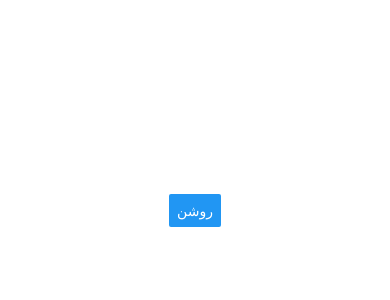
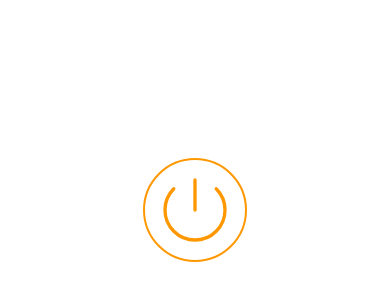
Before and after one commit to omidbaharifar/vibrate-your-phone, a React Native app: screen / in a window 390 px wide. Shown: the part 212-512 px from the top of the page. Built offline with nearby package versions, Linux system fonts and the light colour scheme.

Commit message:
buuton component created

```diff
--- a/App.js
+++ b/App.js
@@ -1,5 +1,6 @@
 import React, { useState, useEffect } from "react";
 import { Button, View, Vibration } from "react-native";
+import PowerButton from "./components/powerButton";
 
 const App = () => {
   const [isVibratorOn, setIsVibratorOn] = useState(false);
@@ -9,12 +10,14 @@ const App = () => {
 
   return (
     <View style={{ flex: 1, justifyContent: "center", alignItems: "center" }}>
-      <Button
-        onPress={() => {
-          setIsVibratorOn(!isVibratorOn);
-        }}
-        title={isVibratorOn ? "خاموش" : "روشن"}
-      />
+      <View>
+        <PowerButton
+          onPress={() => {
+            setIsVibratorOn(!isVibratorOn);
+          }}
+          isVibratorOn={isVibratorOn}
+        />
+      </View>
     </View>
   );
 };
--- a/app.json
+++ b/app.json
@@ -1,7 +1,7 @@
 {
   "expo": {
-    "name": "firstReactNativeProject",
-    "slug": "firstReactNativeProject",
+    "name": "vibrate",
+    "slug": "vibrate",
     "version": "1.0.0",
     "orientation": "portrait",
     "icon": "./assets/icon.png",
--- /dev/null
+++ b/components/powerButton.js
@@ -0,0 +1,51 @@
+import React from "react";
+import Svg, { Path } from "react-native-svg";
+import { View, StyleSheet, TouchableOpacity } from "react-native";
+
+const PowerButton = ({ onPress, isVibratorOn }) => {
+  return (
+    <TouchableOpacity
+      onPress={onPress}
+      style={[styles.container, isVibratorOn && styles.container__vibratorIsOn]}
+    >
+      <View>
+        <Svg
+          xmlns="http://www.w3.org/2000/svg"
+          fill="none"
+          viewBox="0 0 24 24"
+          strokeWidth={1}
+          stroke="currentColor"
+          style={[styles.icon, isVibratorOn && styles.icon__vibratorIsOn]}
+        >
+          <Path
+            strokeLinecap="round"
+            strokeLinejoin="round"
+            d="M5.636 5.636a9 9 0 1012.728 0M12 3v9"
+          />
+        </Svg>
+      </View>
+    </TouchableOpacity>
+  );
+};
+
+const styles = StyleSheet.create({
+  container: {
+    borderWidth: 2,
+    borderColor: "#ff9800",
+    borderRadius: 9999,
+    padding: 10,
+  },
+  container__vibratorIsOn: {
+    backgroundColor: "#ff9800",
+  },
+  icon: {
+    width: 80,
+    height: 80,
+    color: "#ff9800",
+  },
+  icon__vibratorIsOn: {
+    color: "#fff",
+  },
+});
+
+export default PowerButton;
--- a/package.json
+++ b/package.json
@@ -12,7 +12,8 @@
     "expo": "~48.0.4",
     "expo-status-bar": "~1.4.4",
     "react": "18.2.0",
-    "react-native": "0.71.3"
+    "react-native": "0.71.3",
+    "react-native-svg": "13.4.0"
   },
   "devDependencies": {
     "@babel/core": "^7.20.0"
```
Also changed, not shown: 1 other file (tests, documents, lock files or other folders).
